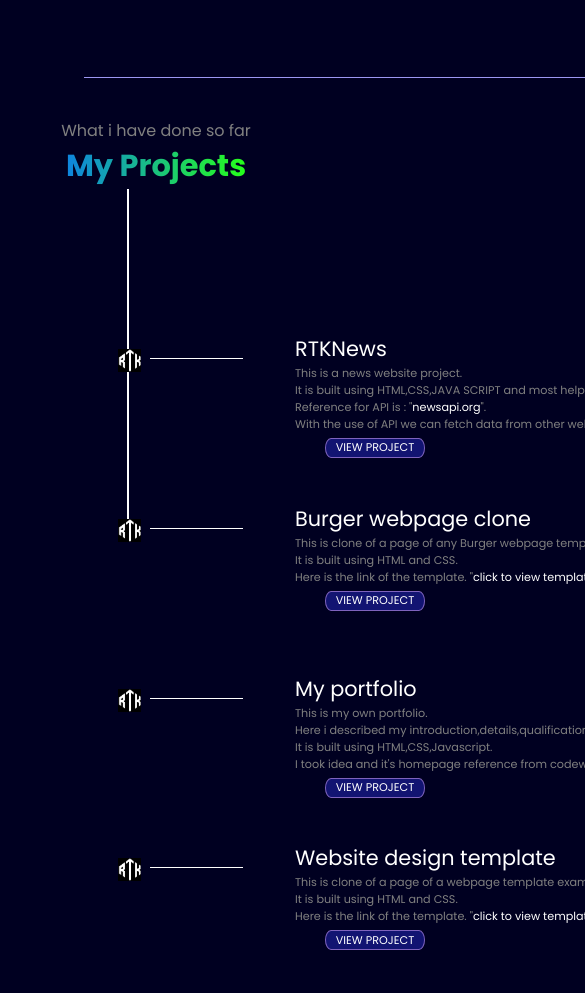
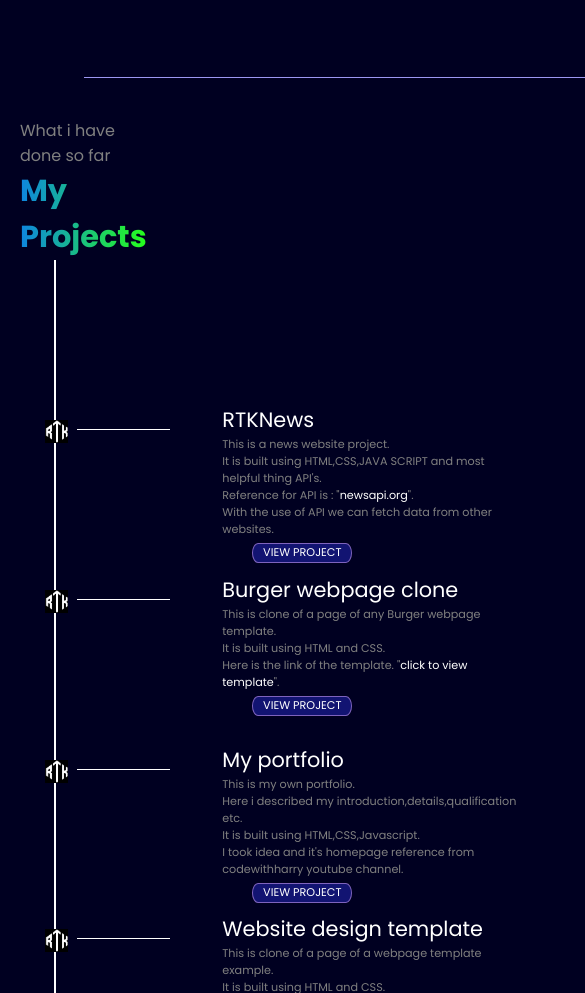
Before and after one commit to RTKPARETA/RTK_Portfolio, a plain HTML site: page project.html in a window 390 px wide. Shown: the part 1318-2311 px from the top of the page, 585 px wide, since content can reach past the window. Drawn offline with Linux system fonts and the light colour scheme.

Commit message:
Update project.html

```diff
--- a/project.html
+++ b/project.html
@@ -219,7 +219,7 @@
     @media (max-width:788px) {
         .box {
             flex-direction: column;
-            margin-left: 0px;
+
 
         }
 
@@ -227,27 +227,23 @@
             display: flex;
             flex-direction: column;
             align-items: center;
-            width: 50vh;
-            margin-left: 0px;
+            width: 15vh;
+            margin-left: 20px;
 
         }
 
         .secondsection .vertical {
-            width: 93px;
             height: 1px;
-            margin-left: 0px;
-
         }
 
         .vertical-title,
         .vertical-desc {
-            left: 45px;
+            width:300px;
+
         }
 
         .secondsection .box {
-            height: 90vw;
-            margin-left: 0px;
-
+            height: 200vw;
         }
     }
 </style>
```
